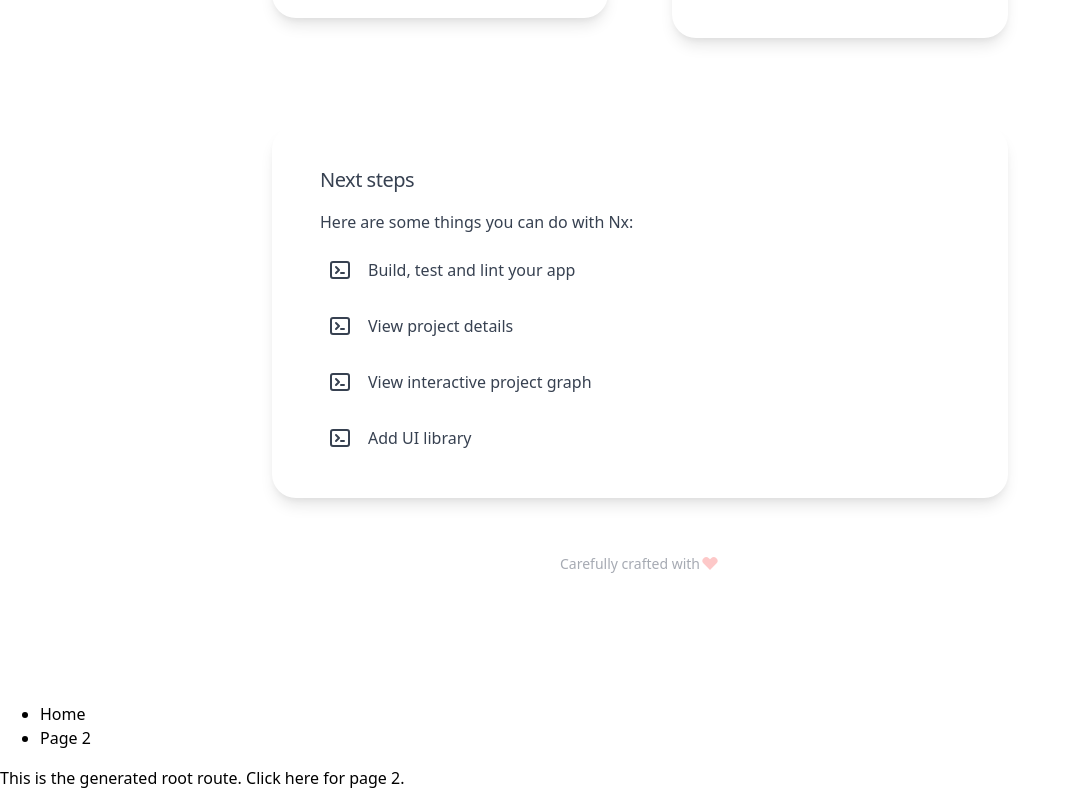
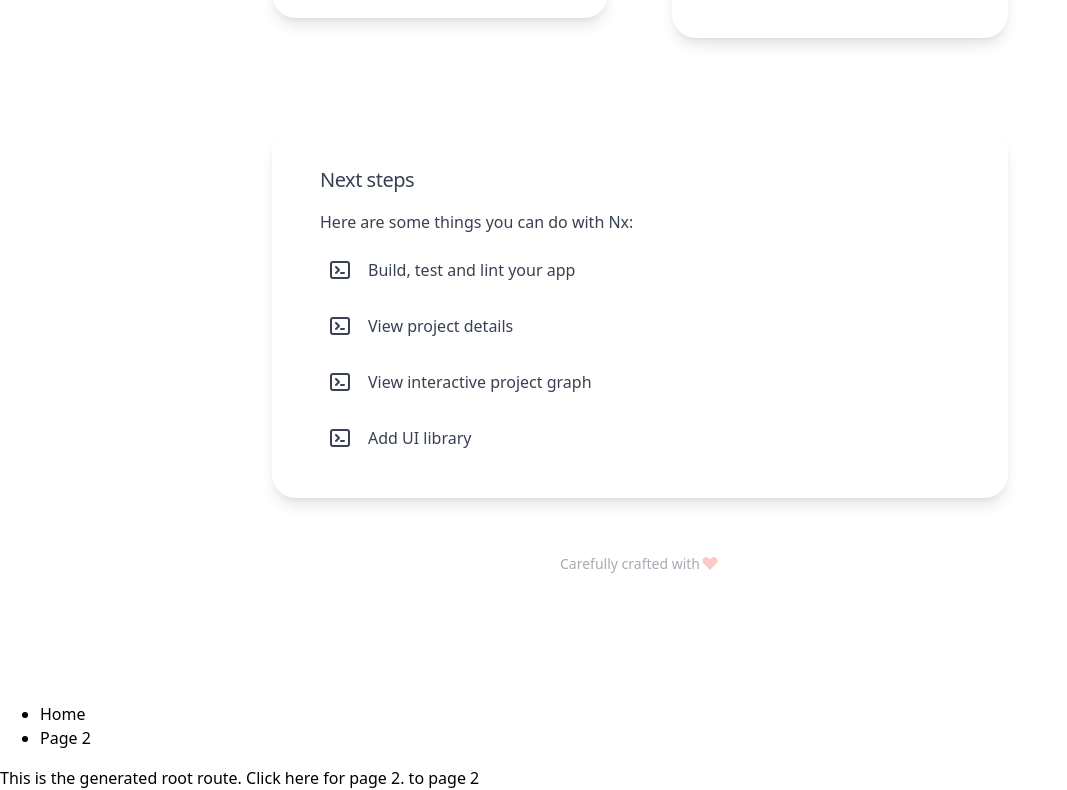
Before and after one commit to vietnguyen97/nx-boilerplate, a React (Vite) app in the folder app2/: page / in a window 1280 px wide. Shown: the part 1022-1812 px from the top of the page, without its empty margins (0-1067 px from the left). Built offline with nearby package versions, Linux system fonts and the light colour scheme.

Commit message:
feat: update depensive

```diff
--- a/app2/src/app/app.tsx
+++ b/app2/src/app/app.tsx
@@ -25,7 +25,7 @@ export function App() {
           element={
             <div>
               This is the generated root route.{' '}
-              <Link to="/page-2">Click here for page 2.</Link>
+              <Link to="/page-2">Click here for page 2. to page 2</Link>
             </div>
           }
         />
--- a/package.json
+++ b/package.json
@@ -6,7 +6,8 @@
     "release:app1": "nx run app1:version",
     "release:app2": "nx run app2:version",
     "release:shared-utils": "nx run shared-utils:version",
-    "release:all": "nx run-many --target=version --all"
+    "release:all": "nx run-many --target=version --all",
+    "commit": "cz"
   },
   "config": {
     "commitizen": {
```
